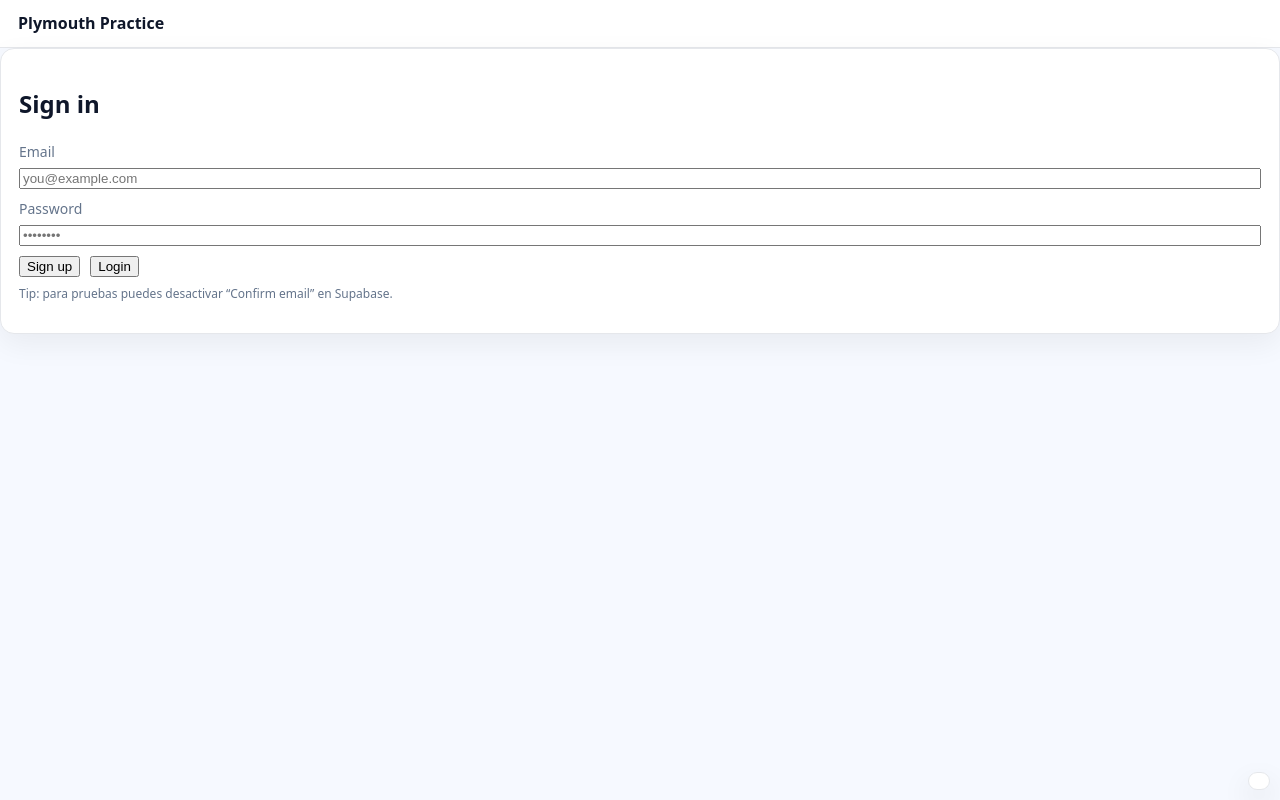
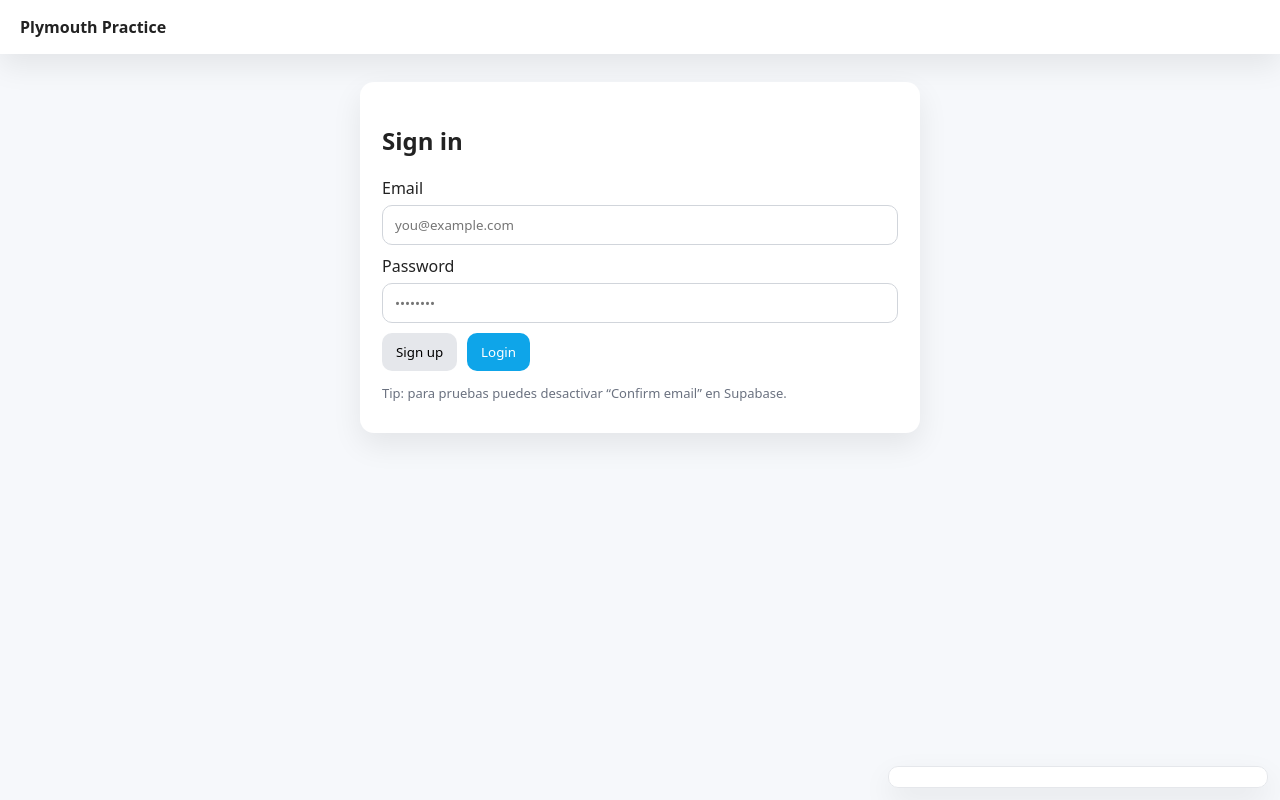
Before and after one commit to PlymouthCR/plymapp-auth-min, a plain HTML site: page index.html in a window 1280 px wide. Drawn offline with nearby package versions, Linux system fonts and the light colour scheme.

Commit message:
Update styles.css

```diff
--- a/styles.css
+++ b/styles.css
@@ -1,23 +1,54 @@
-:root{
-  --bg:#f6f9ff; --card:#ffffff; --text:#0f172a;
-  --muted:#64748b; --brand:#0ea5e9; --danger:#ef4444; --ring:rgba(14,165,233,.35);
+:root {
+  --bg: #f6f8fb;
+  --card: #fff;
+  --text: #222;
+  --muted: #6b7280;
+  --primary: #0ea5e9;
+  --danger: #ef4444;
+  --shadow: 0 12px 30px rgba(0,0,0,.08);
 }
-*{box-sizing:border-box}
-body{margin:0;background:var(--bg);color:var(--text);font:16px/1.45 system-ui,Segoe UI,Roboto,Arial}
-.topbar{display:flex;justify-content:space-between;align-items:center;padding:12px 18px;border-bottom:1px solid #e5e7eb;background:#fff}
-.brand{font-weight:700}
-.who{color:var(--muted)}
-.container{max-width:900px;margin:32px auto;padding:0 16px;display:grid;gap:18px}
-.card{background:var(--card);border:1px solid #e5e7eb;border-radius:14px;padding:18px;box-shadow:0 10px 30px rgba(2,6,23,.06)}
-.hidden{display:none}
-.row{display:flex;flex-direction:column;margin:10px 0}
-label{color:var(--muted);font-size:14px;margin-bottom:6px}
-.input{border:1px solid #dbe3f0;border-radius:10px;padding:10px 12px;outline:none}
-.input:focus{border-color:var(--brand);box-shadow:0 0 0 4px var(--ring)}
-.actions{display:flex;gap:10px;margin-top:8px}
-.btn{border:1px solid #dbe3f0;background:#fff;border-radius:10px;padding:10px 14px;cursor:pointer}
-.btn.primary{background:var(--brand);color:#fff;border-color:var(--brand)}
-.btn.danger{background:var(--danger);color:#fff;border-color:var(--danger)}
-.btn:disabled{opacity:.6;cursor:not-allowed}
-.hint{color:var(--muted);font-size:12px;margin-top:8px}
-.debug{position:fixed;right:10px;bottom:10px;max-width:46ch;max-height:28vh;overflow:auto;background:#fff;border:1px solid #e5e7eb;border-radius:12px;padding:8px 10px;font:12px system-ui;box-shadow:0 12px 30px rgba(2,6,23,.12);z-index:9999;white-space:pre-wrap}
+
+* { box-sizing: border-box; font-family: system-ui, -apple-system, Segoe UI, Roboto, sans-serif; }
+html, body { margin: 0; padding: 0; background: var(--bg); color: var(--text); }
+
+.topbar {
+  display:flex; justify-content: space-between; align-items:center;
+  padding: 16px 20px; background: #fff; box-shadow: var(--shadow);
+}
+.topbar #who { color: var(--muted); }
+
+.card {
+  width: min(560px, 92%);
+  background: var(--card);
+  margin: 28px auto;
+  padding: 22px 22px 18px;
+  border-radius: 14px;
+  box-shadow: var(--shadow);
+}
+
+.row { display:flex; flex-direction:column; gap:6px; margin: 10px 0; }
+.row input {
+  padding: 10px 12px; border: 1px solid #d1d5db; border-radius: 10px; outline: none;
+}
+.row input:focus { border-color: var(--primary); box-shadow: 0 0 0 3px rgba(14,165,233,.2); }
+
+.actions { display:flex; gap:10px; margin-top: 10px; }
+button {
+  padding: 10px 14px; border-radius: 10px; border: none; cursor: pointer; background: #e5e7eb;
+}
+button.primary { background: var(--primary); color: white; }
+button.danger  { background: var(--danger); color: white; }
+button:disabled { opacity: .6; cursor: not-allowed; }
+
+.hint { color: var(--muted); font-size: 13px; }
+
+.hidden { display: none !important; }
+
+/* Debug panel */
+.debug {
+  position: fixed; right: 12px; bottom: 12px;
+  width: 380px; max-height: 40vh; overflow: auto;
+  background: rgba(255,255,255,.92); border: 1px solid #e5e7eb;
+  padding: 10px; border-radius: 10px; font-size: 12px; color: #111827;
+  box-shadow: var(--shadow);
+}
```
